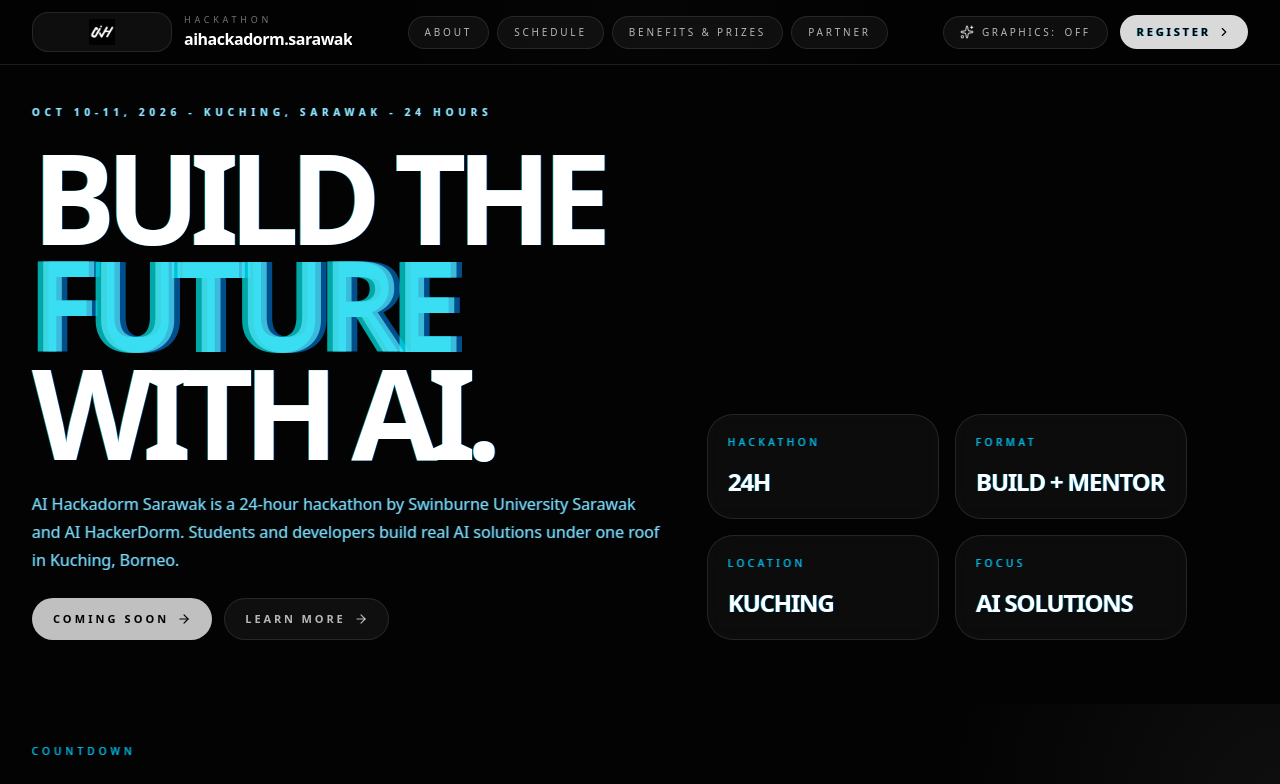
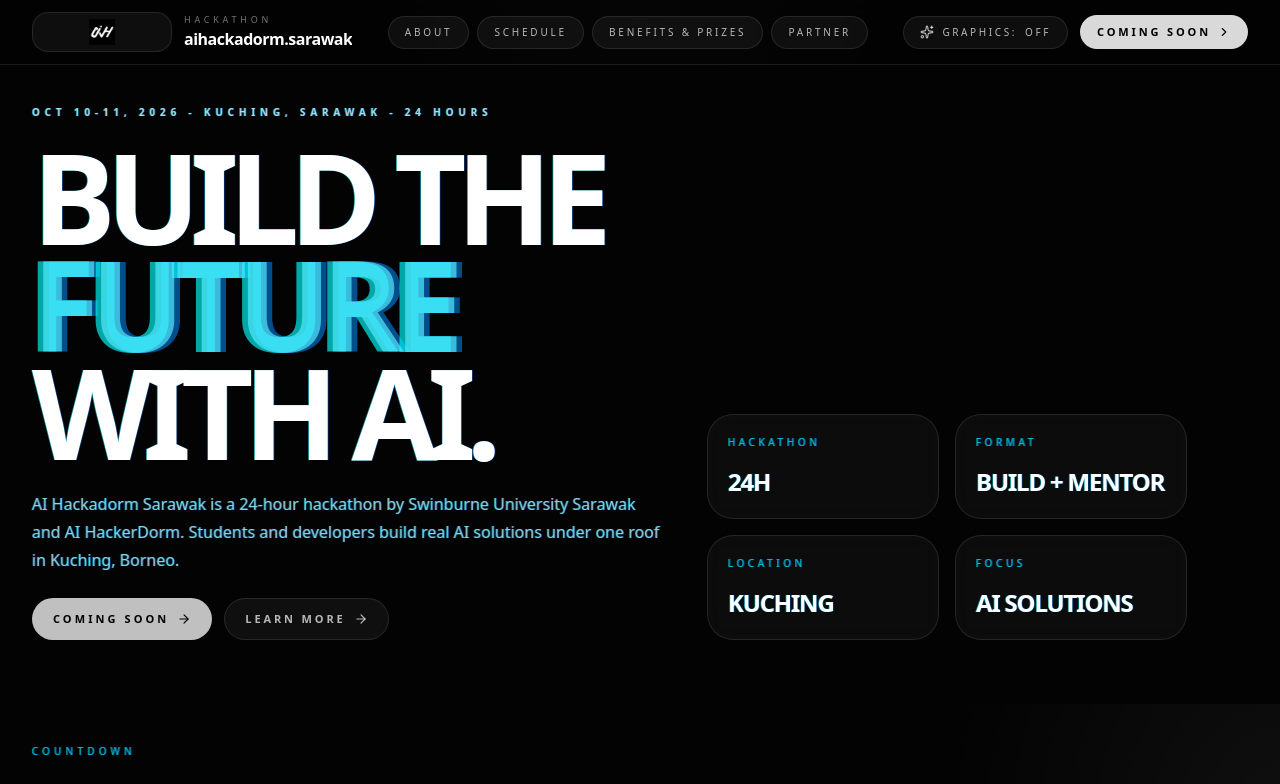
Before and after one commit to aihackerdorm-sarawak/aihackadorm-sarawak-web, a Next.js app: page / in a window 1280 px wide. Shown: the top 784 px of the page. Built offline with nearby package versions, Linux system fonts and the light colour scheme.

Commit message:
register button fixed

```diff
--- a/components/HackathonLandingPage.tsx
+++ b/components/HackathonLandingPage.tsx
@@ -1038,7 +1038,7 @@
       <div className="pointer-events-none fixed inset-0 z-0 bg-[linear-gradient(rgba(255,255,255,0.02)_1px,transparent_1px),linear-gradient(90deg,rgba(255,255,255,0.02)_1px,transparent_1px)] bg-[size:72px_72px] opacity-30" />
 
       <div className="relative z-10">
-        <SiteHeader onNavigate={navigate} />
+        <SiteHeader onNavigate={navigate} stage={countdown.stage} />
         <HeroSection stage={countdown.stage} />
         <CountdownSection stage={countdown.stage} values={countdown.values} />
         <WaveZone />
--- a/components/SiteHeader.tsx
+++ b/components/SiteHeader.tsx
@@ -4,9 +4,11 @@
 import Image from "next/image";
 import { ChevronDown, Menu, Sparkles, X } from "lucide-react";
 import { useGraphicsMode } from "./GraphicsMode";
+import type { CountdownStage } from "@/lib/countdown";
 
 type SiteHeaderProps = {
   onNavigate: (id: string) => void;
+  stage: CountdownStage;
 };
 
 const navItems = [
@@ -31,9 +33,26 @@
   );
 }
 
-export function SiteHeader({ onNavigate }: SiteHeaderProps) {
+function getHeaderCta(stage: CountdownStage) {
+  if (stage.phase === "registration") {
+    return {
+      label: "Coming Soon",
+      disabled: true,
+      href: undefined,
+    } as const;
+  }
+
+  return {
+    label: "Register",
+    disabled: false,
+    href: "https://google.com",
+  } as const;
+}
+
+export function SiteHeader({ onNavigate, stage }: SiteHeaderProps) {
   const { graphicsEnabled, toggleGraphics } = useGraphicsMode();
   const [menuOpen, setMenuOpen] = useState(false);
+  const cta = getHeaderCta(stage);
 
   const handleNavigate = (id: string) => {
     setMenuOpen(false);
@@ -85,14 +104,27 @@
             <span>{graphicsEnabled ? "On" : "Off"}</span>
           </button>
 
+          {cta.disabled ? (
+            <button
+              type="button"
+              disabled
+              title="Coming Soon"
+              className="register-cta hidden items-center gap-1.5 rounded-full border border-white/15 bg-white px-3 py-1.5 text-[10px] font-semibold uppercase tracking-[0.26em] text-black opacity-85 transition-opacity disabled:cursor-not-allowed disabled:hover:opacity-85 sm:inline-flex sm:px-4 sm:py-2 sm:text-[11px]"
+              data-text={cta.label}
+            >
+              <span>{cta.label}</span>
+              <ChevronDown className="h-3.5 w-3.5 rotate-[-90deg]" />
+            </button>
+          ) : (
             <a
-            href="https://google.com"
+              href={cta.href}
               className="register-cta hidden items-center gap-1.5 rounded-full border border-white/15 bg-white px-3 py-1.5 text-[10px] font-semibold uppercase tracking-[0.26em] text-black opacity-85 transition-opacity disabled:cursor-not-allowed disabled:hover:opacity-85 sm:inline-flex sm:px-4 sm:py-2 sm:text-[11px]"
-            data-text="Register"
+              data-text={cta.label}
             >
-            <span>Register</span>
+              <span>{cta.label}</span>
               <ChevronDown className="h-3.5 w-3.5 rotate-[-90deg]" />
             </a>
+          )}
 
           <button
             type="button"
@@ -120,14 +152,27 @@
                 {item.label}
               </button>
             ))}
+            {cta.disabled ? (
+              <button
+                type="button"
+                disabled
+                title="Coming Soon"
+                className="register-cta mt-1 inline-flex w-full items-center justify-center gap-1.5 rounded-2xl border border-white/15 bg-white px-4 py-3 text-[11px] font-semibold uppercase tracking-[0.26em] text-black opacity-85 disabled:cursor-not-allowed"
+                data-text={cta.label}
+              >
+                <span>{cta.label}</span>
+                <ChevronDown className="h-3.5 w-3.5 rotate-[-90deg]" />
+              </button>
+            ) : (
               <a
-              href="https://google.com"
+                href={cta.href}
                 className="register-cta mt-1 inline-flex w-full items-center justify-center gap-1.5 rounded-2xl border border-white/15 bg-white px-4 py-3 text-[11px] font-semibold uppercase tracking-[0.26em] text-black opacity-85 disabled:cursor-not-allowed"
-              data-text="Register"
+                data-text={cta.label}
               >
-              <span>Register</span>
+                <span>{cta.label}</span>
                 <ChevronDown className="h-3.5 w-3.5 rotate-[-90deg]" />
               </a>
+            )}
           </div>
         </nav>
       ) : null}
--- a/lib/countdown.ts
+++ b/lib/countdown.ts
@@ -22,7 +22,7 @@
 };
 
 export const COUNTDOWN_TARGETS = {
-  registration: new Date("2026-07-24T15:59:00"),
+  registration: new Date("2026-07-24T16:08:00"),
   workshop: new Date("2026-10-02T00:00:00"),
   mainEvent: new Date("2026-10-10T00:00:00"),
   eventEnds: new Date("2026-10-11T00:00:00"),
```
Lines whose indentation alone changed are shown as unchanged.
